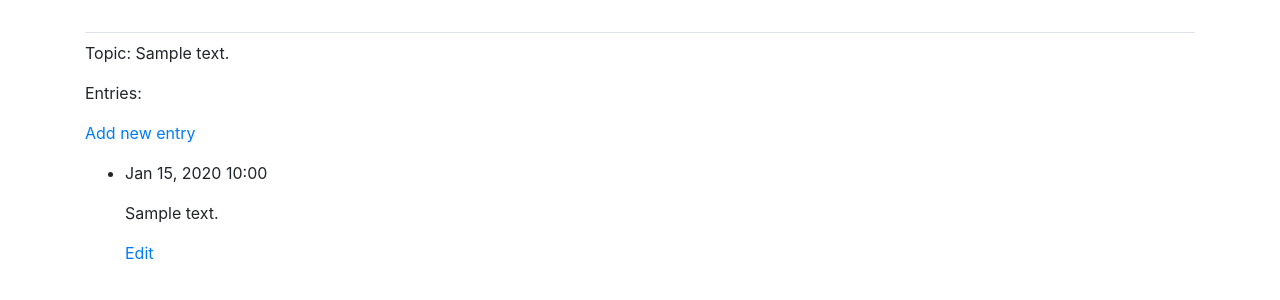
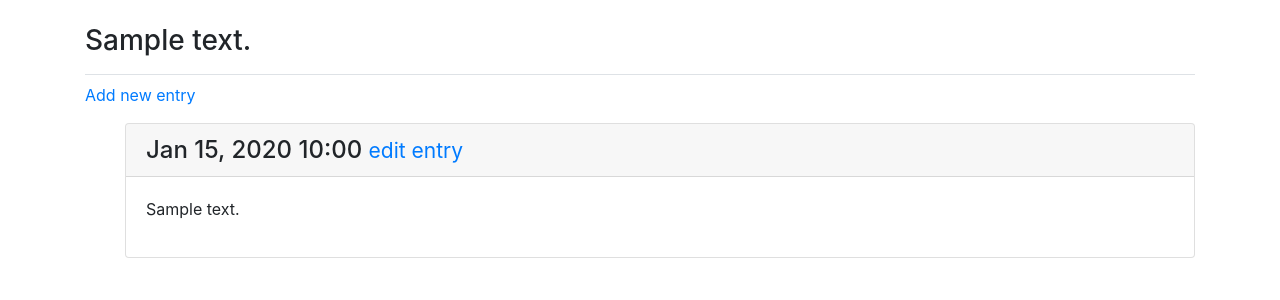
Before and after one commit to barabashka25219/Learning-Log, a Django app: page /topics/1 in a window 1280 px wide. Shown: the part 58-358 px from the top of the page. Run offline with Django 4.2, Linux system fonts and the light colour scheme; a user stored in the database is signed in; tables that the repository leaves empty hold one stand-in row (values such as "Sample post"); some libraries are stand-ins or nearby versions.

Commit message:
Stylize topic page

```diff
--- a/learning_log/learning_logs/templates/learning_logs/topic.html
+++ b/learning_log/learning_logs/templates/learning_logs/topic.html
@@ -1,24 +1,29 @@
 {% extends "learning_logs/base.html" %}
 
+{% block page_header %}
+    <h3>{{ topic }}</h3>
+{% endblock %}
+
 {% block content %}
-
-    <p>Topic: {{ topic }}</p>
-
-    <p>Entries:</p>
     <p>
         <a href="{% url 'learning_logs:new_entry' topic.id %}">Add new entry</a>
     </p>
     <ul>
         {% for entry in entries %}
-        <li>
-            <p>{{ entry.date_added|date:'M d, Y H:i'}}</p>
-            <p>{{ entry.text|linebreaks }}</p>
-            <p>
-                <a href="{% url 'learning_logs:edit_entry' entry.id %}">Edit</a>
-            </p>
-        </li>
+            <div class="card mb-3">
+                <h4 class="card-header">
+                    {{ entry.date_added|date:'M d, Y H:i' }}
+                    <small>
+                        <a href="{% url 'learning_logs:edit_entry' entry.id %}">edit entry</a>
+                    </small>
+                </h4>
+
+                <div class="card-body">
+                    {{ entry.text|linebreaks }}
+                </div>
+            </div>
         {% empty %}
-            <li> The are no entries for this tpoic yet.</li>
+            <p>The are no entries for this tpoic yet.</p>
         {% endfor %}
     </ul>
 
```
